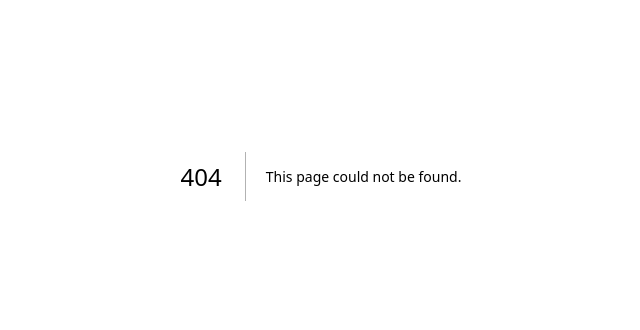
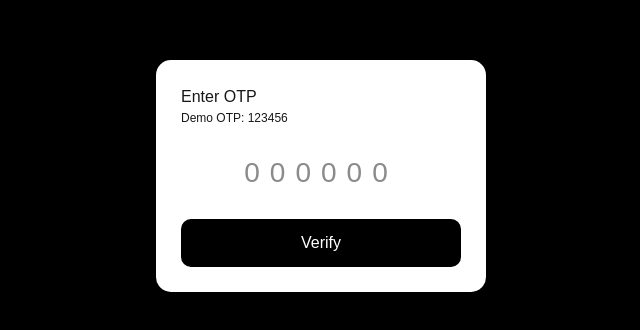
Before and after one commit to Hari4710/Nexlance-dashbord, a Next.js app: page /2fa in a window 1280 px wide. Before the commit this address had no page. Shown: the part 224-554 px from the top of the page, without its empty margins (319-959 px from the left). Built offline with nearby package versions, Linux system fonts and the light colour scheme.

Commit message:
Implement Two-Factor Authentication page

```diff
--- /dev/null
+++ b/src/app/2fa/page.tsx
@@ -0,0 +1,22 @@
+"use client";
+import { useState } from "react";
+export default function TwoFA(){
+  const [otp,setOtp]=useState("");
+  const verify=async()=>{
+    const res=await fetch("/api/auth/verify-2fa",{method:"POST",headers:{"Content-Type":"application/json"},body:JSON.stringify({otp})});
+    const d=await res.json();
+    if(d.success){
+      document.cookie=`finalAuthToken=${d.finalToken}; path=/;`;
+      window.location.href="/dashboard";
+    } else alert("OTP 123456 pettu");
+  }
+  return(
+    <div style={{minHeight:'100vh',background:'black',display:'flex',justifyContent:'center',alignItems:'center'}}>
+      <div style={{background:'white',padding:25,borderRadius:15,width:330}}>
+        <h3>Enter OTP</h3><p style={{fontSize:12}}>Demo OTP: 123456</p>
+        <input value={otp} onChange={e=>setOtp(e.target.value)} maxLength={6} placeholder="000000" style={{width:'100%',fontSize:28,letterSpacing:10,textAlign:'center',padding:10,marginTop:15}} />
+        <button onClick={verify} style={{width:'100%',background:'black',color:'white',padding:12,borderRadius:10,marginTop:15}}>Verify</button>
+      </div>
+    </div>
+  )
+}
```
